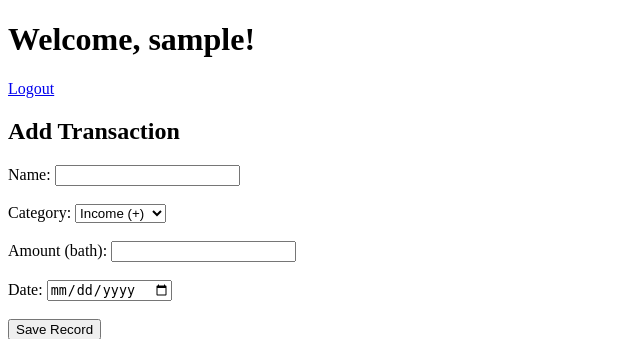
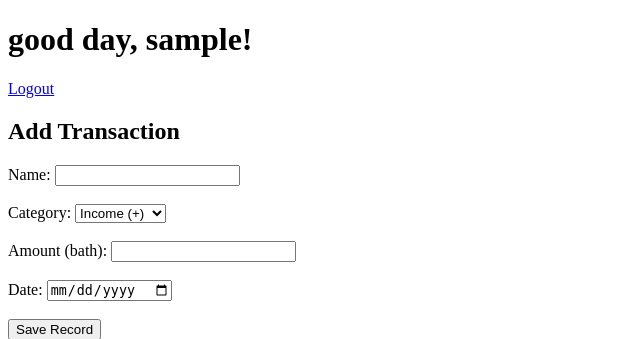
Before and after one commit to mobogok/ooooo, a Flask app: page / in a window 1280 px wide. Shown: the top 339 px of the page, without its empty margins (0-640 px from the left). Run offline with Flask 3, Linux system fonts and the light colour scheme; the visitor is signed in with stand-in values (Sample User, id 1).

Commit message:
Update index.html

```diff
--- a/templates/index.html
+++ b/templates/index.html
@@ -5,7 +5,7 @@
     <title>Income and Expense</title>
 </head>
 <body>
-    <h1>Welcome, {{ username }}!</h1>
+    <h1>good day, {{ username }}!</h1>
     <a href="/logout">Logout</a>
 
     <h2>Add Transaction</h2>
```
